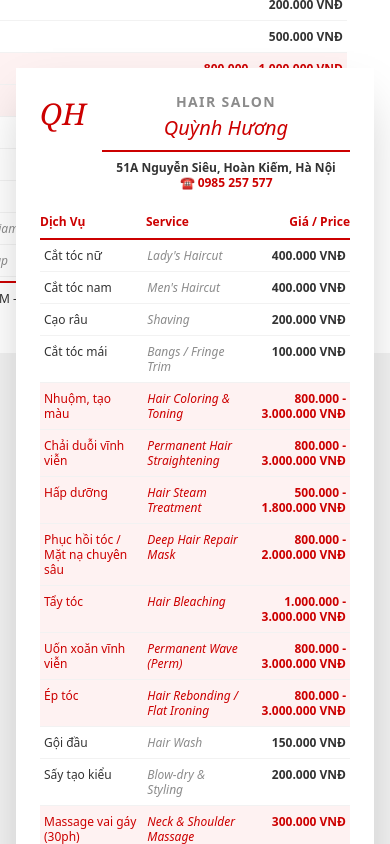
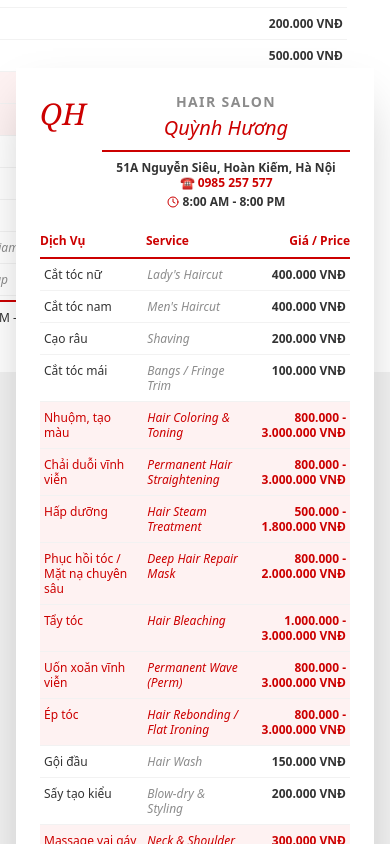
Before and after one commit to namkhanhhhh/HQ, a Next.js app: page / in a window 390 px wide. Shown: the top 844 px of the page. Built offline with nearby package versions, Linux system fonts and the light colour scheme.

Commit message:
feat: add business hours to header section
Move business hours to header, align with address and phone.

Co-authored-by: Nguyễn Nam Khánh <142679395+namkhanhhhh@users.noreply.github.com>

```diff
--- a/app/page.tsx
+++ b/app/page.tsx
@@ -115,6 +115,10 @@ export default function Page() {
                 <div className="text-xs text-foreground leading-tight">
                   <p className="font-semibold mb-0">51A Nguyễn Siêu, Hoàn Kiếm, Hà Nội</p>
                   <p className="font-bold text-primary">☎ 0985 257 577</p>
+                  <p className="font-semibold mt-1 flex items-center justify-center gap-1">
+                    <Clock size={12} className="text-primary" />
+                    <span>8:00 AM - 8:00 PM</span>
+                  </p>
                 </div>
               </div>
             </div>
@@ -176,6 +180,10 @@ export default function Page() {
                 <div className="text-xs text-foreground leading-tight">
                   <p className="font-semibold mb-0">51A Nguyễn Siêu, Hoàn Kiếm, Hà Nội</p>
                   <p className="font-bold text-primary">☎ 0985 257 577</p>
+                  <p className="font-semibold mt-1 flex items-center justify-center gap-1">
+                    <Clock size={12} className="text-primary" />
+                    <span>8:00 AM - 8:00 PM</span>
+                  </p>
                 </div>
               </div>
             </div>
```
